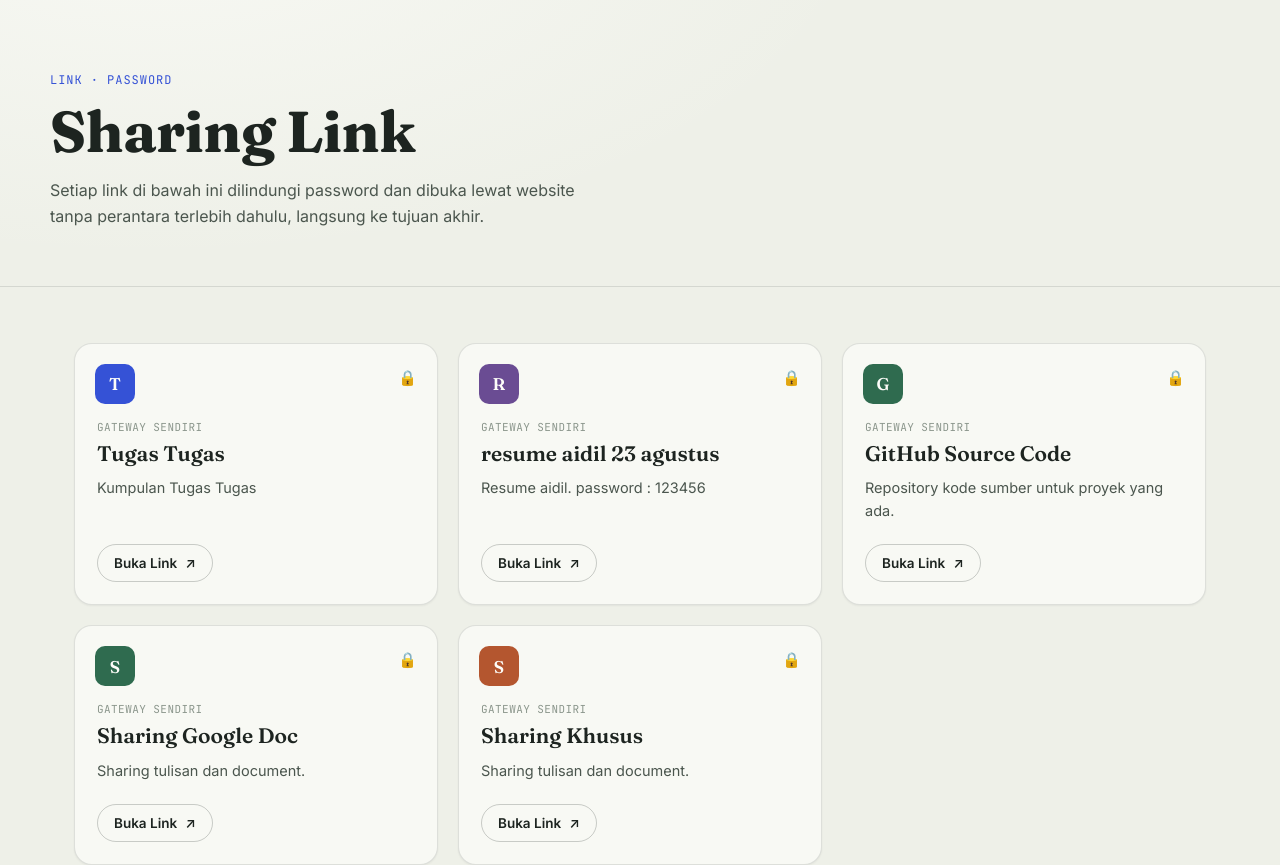
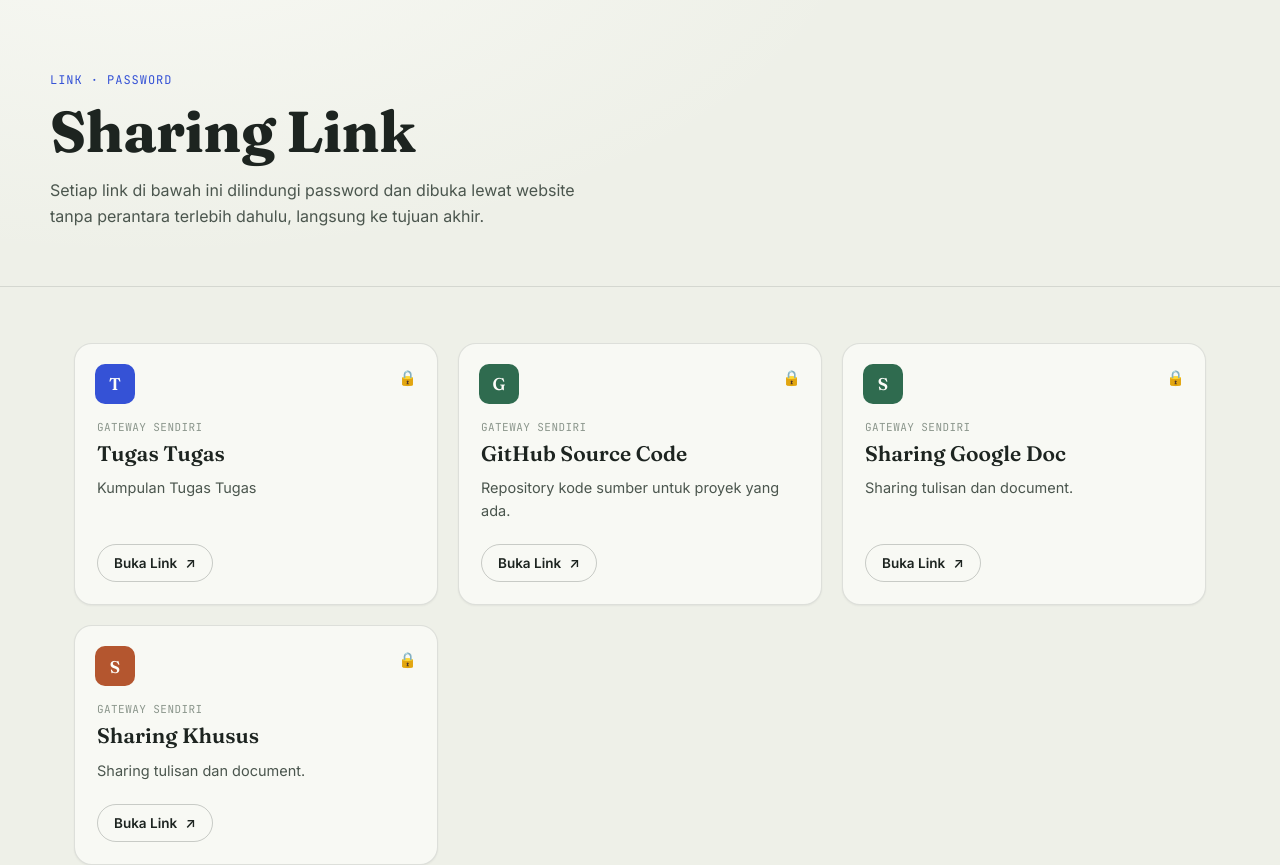
Before and after one commit to rdyt7/link, a React (Vite) app: page / in a window 1280 px wide. Shown: the top 865 px of the page. Built offline with nearby package versions, Linux system fonts and the light colour scheme.

Commit message:
hapus card2

```diff
--- a/src/data/links.js
+++ b/src/data/links.js
@@ -48,17 +48,17 @@ export const links = [
     password: "090909",
     selfHosted: true,
   },
+  // {
+  //   id: 2,
+  //   title: "resume aidil 23 agustus",
+  //   description: "Resume aidil. password : 123456",
+  //   gatewayUrl: "https://drive.google.com/drive/folders/1IoPw8MHzsAZOMLFo_3Z6cyiFXPA_HfZN?usp=sharing",
+  //   url: "https://drive.google.com/drive/folders/1IoPw8MHzsAZOMLFo_3Z6cyiFXPA_HfZN?usp=sharing",
+  //   password: "123456",
+  //   selfHosted: true,
+  // },
   {
     id: 2,
-    title: "resume aidil 23 agustus",
-    description: "Resume aidil. password : 123456",
-    gatewayUrl: "https://drive.google.com/drive/folders/1IoPw8MHzsAZOMLFo_3Z6cyiFXPA_HfZN?usp=sharing",
-    url: "https://drive.google.com/drive/folders/1IoPw8MHzsAZOMLFo_3Z6cyiFXPA_HfZN?usp=sharing",
-    password: "123456",
-    selfHosted: true,
-  },
-  {
-    id: 3,
     title: "GitHub Source Code",
     description: "Repository kode sumber untuk proyek yang ada.",
     gatewayUrl: "https://github.com/rdyt7",
@@ -67,7 +67,7 @@ export const links = [
     selfHosted: true,
   },
     {
-    id: 4,
+    id: 3,
     title: "Sharing Google Doc",
     description: "Sharing tulisan dan document.",
     gatewayUrl: "https://docs.google.com/document/d/1NFMogHgn1wT4dB-2cQCaj-lJjEdDErWRAeAfUXPKXl8/edit?usp=sharing",
@@ -76,7 +76,7 @@ export const links = [
     selfHosted: true,
   },
     {
-    id: 5,
+    id: 4,
     title: "Sharing Khusus",
     description: "Sharing tulisan dan document.",
     gatewayUrl: "https://docs.google.com/document/d/1OiNIWL7DV6Ysk8Dct51EQ_hOO4juwlZlcs9CQNCPk_E/edit?usp=sharing",
```
